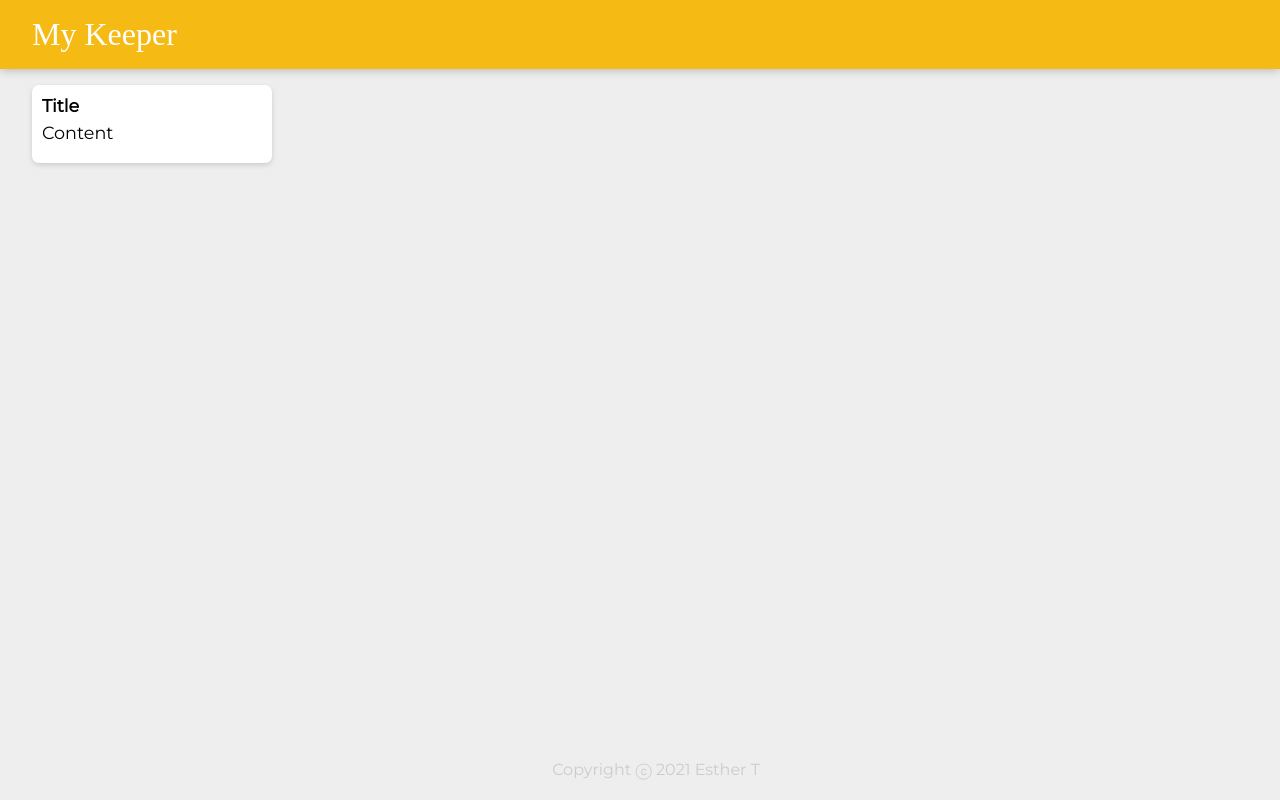
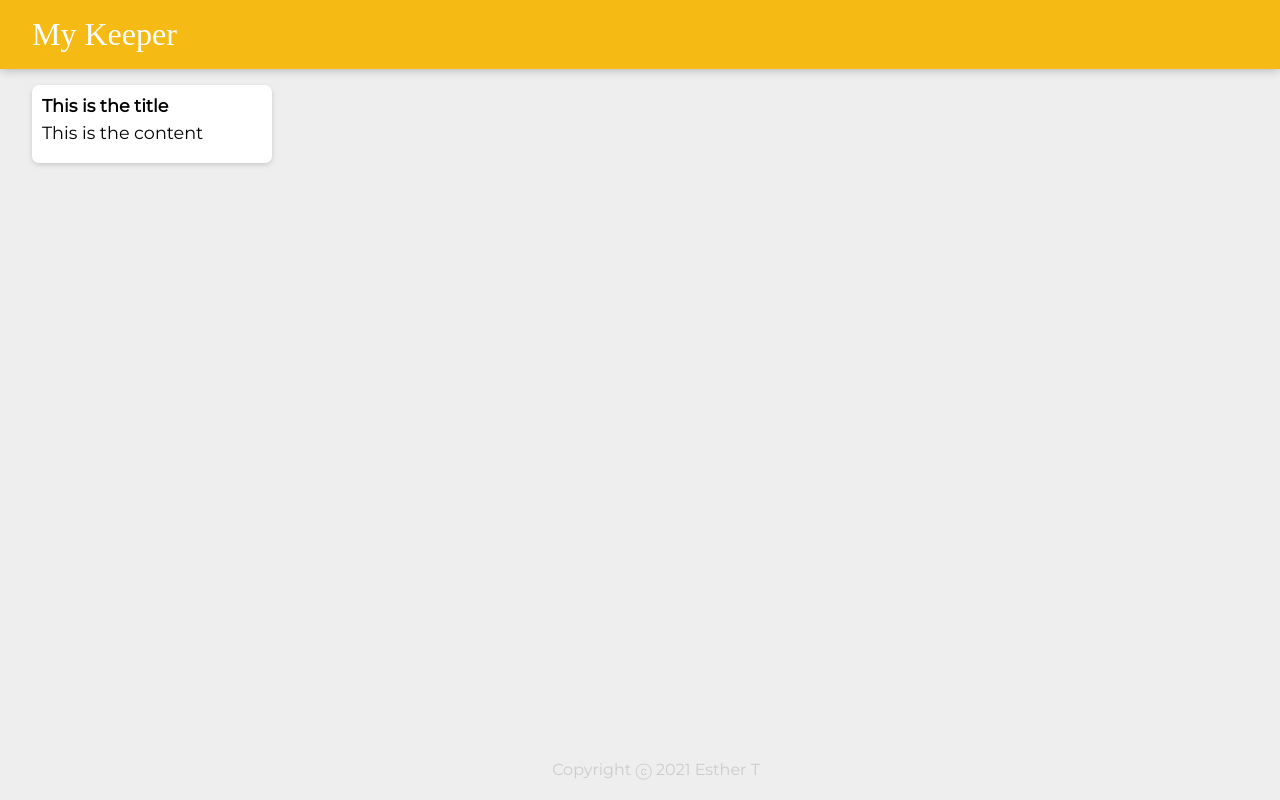
Before and after one commit to Esther-T/My-Keeper-App, a React app: page / in a window 1280 px wide. Built offline with nearby package versions, Linux system fonts and the light colour scheme; a web font is replaced by a local one.

Commit message:
Worked on react props

```diff
--- a/src/components/App.jsx
+++ b/src/components/App.jsx
@@ -7,7 +7,7 @@
   return (
     <div>
       <Heading />
-      <Note />
+      <Note title="This is the title" content="This is the content" />
       <Footer />
     </div>
   );
--- a/src/components/Note.jsx
+++ b/src/components/Note.jsx
@@ -1,10 +1,10 @@
 import React from "react";
 
-function Note() {
+function Note(props) {
   return (
     <div class="note">
-      <h1>Title</h1>
-      <p>Content</p>
+      <h1>{props.title}</h1>
+      <p>{props.content}</p>
     </div>
   );
 }
```
